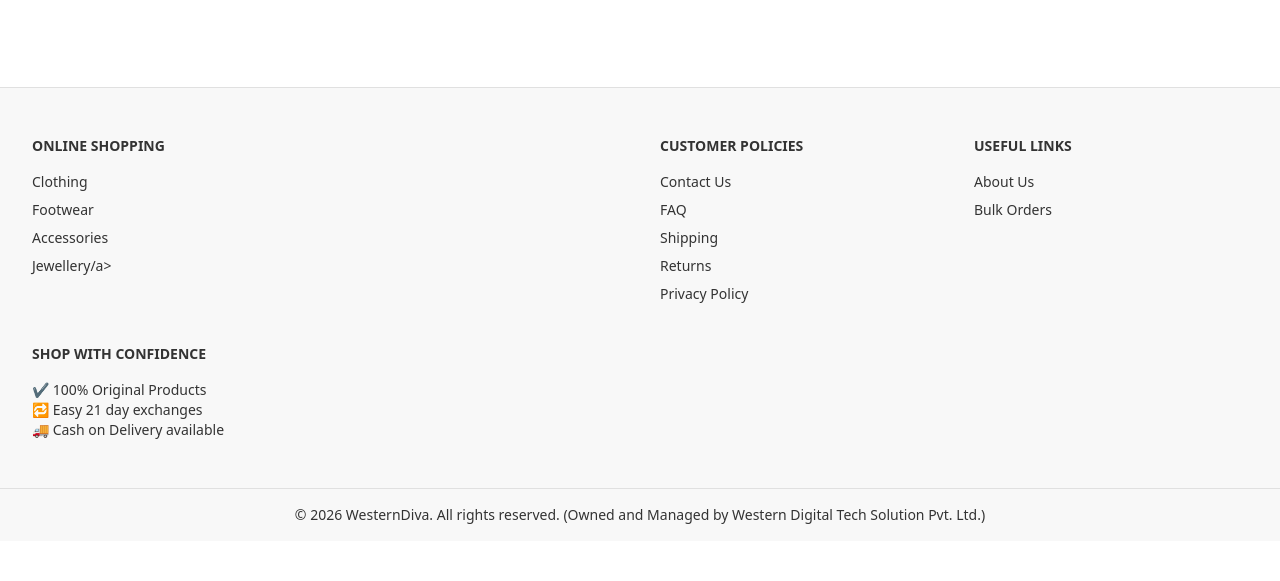
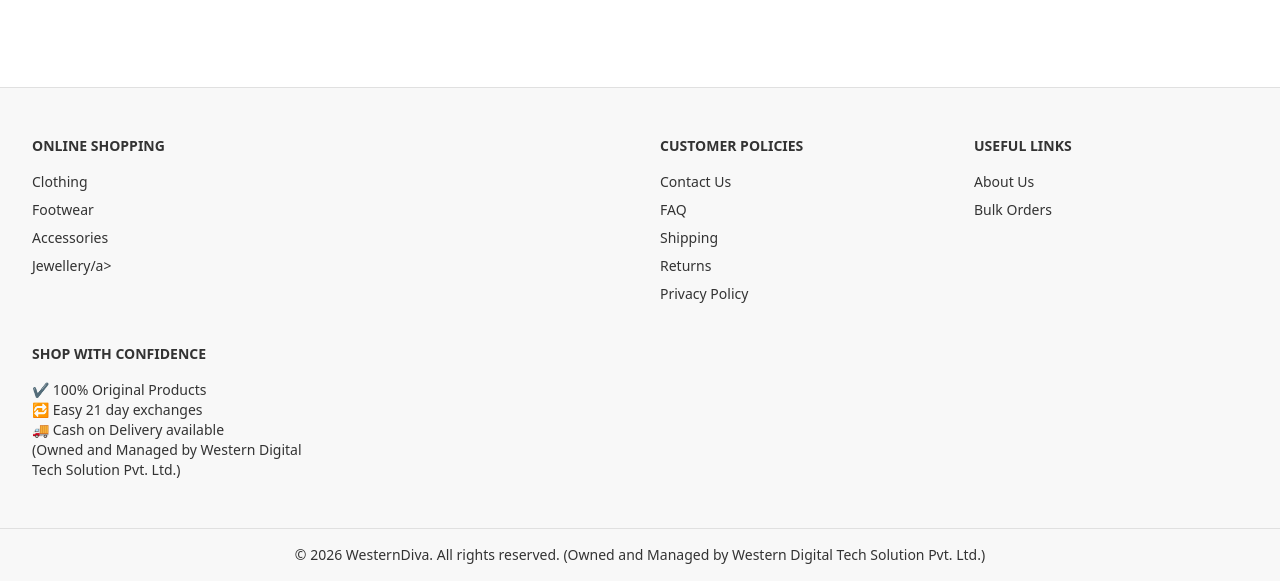
Before and after one commit to dekainmen/westerndigi, a website: page public/cart.html in a window 1280 px wide. Shown: the part 303-884 px from the top of the page. Before the commit the page ends 844 px from the top, so only its background shows below. Drawn offline with nearby package versions, Linux system fonts and the light colour scheme.

Commit message:
Update cart.html

```diff
--- a/public/cart.html
+++ b/public/cart.html
@@ -250,6 +250,7 @@
 <p>✔ 100% Original Products</p>
 <p>🔁 Easy 21 day exchanges</p>
 <p>🚚 Cash on Delivery available</p>
+<p>(Owned and Managed by Western Digital Tech Solution Pvt. Ltd.)<p>
 
 </div>
 
```
